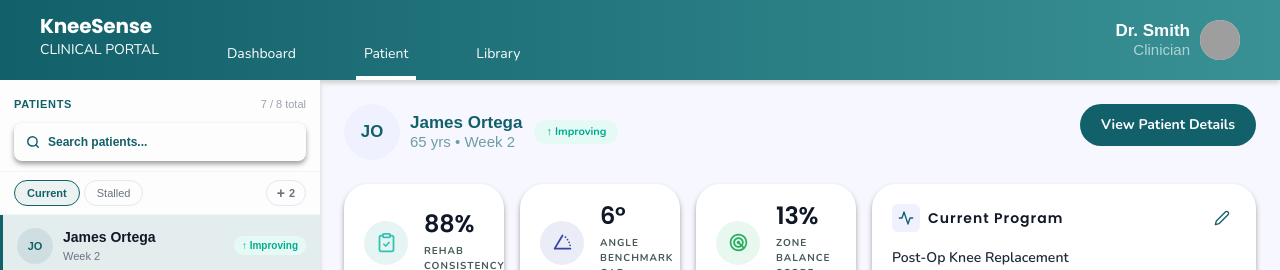
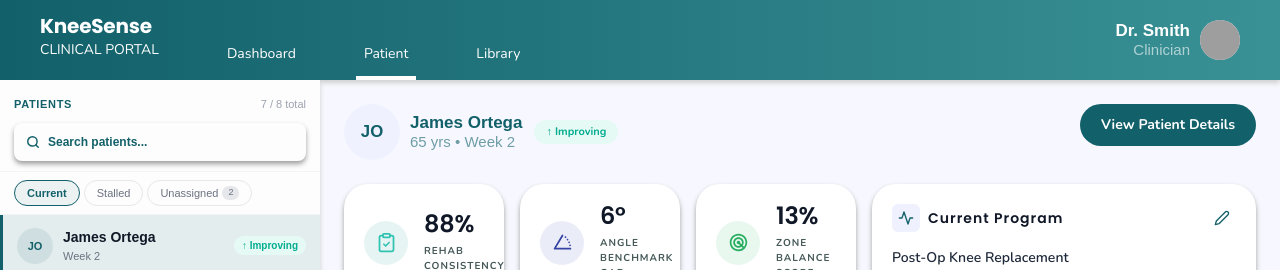
Before and after one commit to Bar0nDev/KneeSense, a Next.js app in the folder frontend/: page /patients in a window 1280 px wide. Shown: the top 270 px of the page. Built offline with nearby package versions, Linux system fonts and the light colour scheme; grey boxes are pictures that could not be loaded.

Commit message:
unassigned ui

```diff
--- a/frontend/src/components/clinician/list/patientDetail.tsx
+++ b/frontend/src/components/clinician/list/patientDetail.tsx
@@ -37,7 +37,9 @@ type Props = {
 export default function PatientDetail({ patient }: Props) {
   const { sessionData, metrics: hookMetrics } = useProgress();
   const [isEditModalOpen, setIsEditModalOpen] = useState(false);
-  const s = STATUS_COLORS[patient.status] || STATUS_COLORS.stable;
+
+  const isUnassigned = patient.status === "unassigned";
+  const s = isUnassigned ? { bg: "#FFFBF2", text: "#FF8C00", icon: "?" } : (STATUS_COLORS[patient.status] || STATUS_COLORS.stable);
 
   return (
     <div className="space-y-6">
@@ -47,7 +49,7 @@ export default function PatientDetail({ patient }: Props) {
           <div className="flex items-center gap-3">
             <Avatar
               name={patient.name}
-              subtext={`65 yrs • Week ${Math.ceil(patient.daysIn / 7)}`}
+              subtext={`65 yrs${!isUnassigned ? ` • Week ${Math.ceil(patient.daysIn / 7)}` : ""}`}
               size={56}
             />
             <span style={{ fontSize: "11px", fontWeight: 700, color: s.text, background: s.bg, borderRadius: "999px", padding: "4px 12px", whiteSpace: "nowrap", flexShrink: 0 }}>
@@ -58,9 +60,9 @@ export default function PatientDetail({ patient }: Props) {
 
         <div className="flex flex-wrap gap-3">
           <PrimaryButton
-            onClick={() => console.log("View Patient Details")}
+            onClick={() => console.log(isUnassigned ? "Add Patient" : "View Patient Details")}
           >
-            View Patient Details
+            {isUnassigned ? "Add Patient" : "View Patient Details"}
           </PrimaryButton>
         </div>
       </div>
@@ -74,26 +76,26 @@ export default function PatientDetail({ patient }: Props) {
           <div className="grid grid-cols-1 md:grid-cols-3 gap-4">
             <MetricCard
               type="rehabConsistency"
-              value={`${patient.compliance}%`}
+              value={isUnassigned ? "—" : `${patient.compliance}%`}
             />
             <MetricCard
               type="angleBenchmarkGap"
-              value={hookMetrics.find(m => m.type === 'angleBenchmarkGap')?.value || '-15°'}
+              value={isUnassigned ? "—" : (hookMetrics.find(m => m.type === 'angleBenchmarkGap')?.value || '-15°')}
             />
             <MetricCard
               type="zoneBalanceScore"
-              value={hookMetrics.find(m => m.type === 'zoneBalanceScore')?.value || 'Stable'}
+              value={isUnassigned ? "—" : (hookMetrics.find(m => m.type === 'zoneBalanceScore')?.value || 'Stable')}
             />
           </div>
 
           <BenchmarkComparisonCard
-            data={sessionData.benchmarkData}
+            data={isUnassigned ? [] : sessionData.benchmarkData}
             userName={patient.name}
             ageGroup="Elderly Benchmark"
           />
 
           <MuscleSmoothnessCard
-            data={sessionData.smoothnessData}
+            data={isUnassigned ? [] : sessionData.smoothnessData}
             benchmark={0.6}
           />
         </div>
@@ -110,13 +112,21 @@ export default function PatientDetail({ patient }: Props) {
                 </div>
                 <h3 className="text-sm font-bold text-gray-900">Current Program</h3>
               </div>
+              {!isUnassigned && (
                 <button
                   className="p-1.5 hover:bg-gray-100 rounded-md transition-colors"
                   onClick={() => setIsEditModalOpen(true)}
                 >
                   <FiEdit2 size={16} color="#12606A" />
                 </button>
+              )}
             </div>
+            {isUnassigned ? (
+              <div className="flex items-center justify-center p-6 bg-gray-50 rounded-lg">
+                <p className="text-sm font-medium text-gray-500">No active program.</p>
+              </div>
+            ) : (
+              <>
                 <div>
                   <p className="text-sm font-semibold text-gray-800">Post-Op Knee Replacement</p>
                   <p className="text-xs text-gray-500 mt-1">Week 3 of 6 • 5x per week</p>
@@ -130,6 +140,8 @@ export default function PatientDetail({ patient }: Props) {
                     <div className="bg-[#12606A] h-2 rounded-full" style={{ width: '50%' }}></div>
                   </div>
                 </div>
+              </>
+            )}
           </Card>
 
           {/* Metrics Card */}
@@ -140,7 +152,7 @@ export default function PatientDetail({ patient }: Props) {
                 <span className="text-sm font-semibold text-gray-500 uppercase">Knee Angle</span>
                 <div className="text-right">
                   <span className="text-2xl font-bold text-gray-900">{sessionData.stats[0]?.value || '67°'}</span>
-                  <p className="text-xs text-green-600 font-medium">{sessionData.stats[0]?.benchmark || '+12% above elderly avg'}</p>
+                  {!isUnassigned && <p className="text-xs text-green-600 font-medium">{sessionData.stats[0]?.benchmark || '+12% above elderly avg'}</p>}
                 </div>
               </div>
               <div className="w-full bg-gray-200 rounded-full h-2">
@@ -154,7 +166,7 @@ export default function PatientDetail({ patient }: Props) {
                 <span className="text-sm font-semibold text-gray-500 uppercase">Force Estimate Avg</span>
                 <div className="text-right">
                   <span className="text-2xl font-bold text-gray-900">{patient.forceAvg} N</span>
-                  <p className="text-xs text-green-600 font-medium">{sessionData.stats[1]?.benchmark || '+5% above average'}</p>
+                  {!isUnassigned && <p className="text-xs text-green-600 font-medium">{sessionData.stats[1]?.benchmark || '+5% above average'}</p>}
                 </div>
               </div>
               <div className="w-full bg-gray-200 rounded-full h-2">
@@ -167,9 +179,9 @@ export default function PatientDetail({ patient }: Props) {
           <div className="w-full shrink-0">
             <ZoneMap
               videoSrc={sessionData.video.videoSrc}
-              medialPct={sessionData.video.medialPct}
-              centralPct={sessionData.video.centralPct}
-              lateralPct={sessionData.video.lateralPct}
+              medialPct={isUnassigned ? "0" : String(sessionData.video.medialPct)}
+              centralPct={isUnassigned ? "0" : String(sessionData.video.centralPct)}
+              lateralPct={isUnassigned ? "0" : String(sessionData.video.lateralPct)}
             />
           </div>
 
--- a/frontend/src/components/clinician/list/patientList.tsx
+++ b/frontend/src/components/clinician/list/patientList.tsx
@@ -22,11 +22,11 @@ export const patients = [
 ];
 
 const unassigned = [
-  { id: "u1", name: "Harper Mitchell" },
-  { id: "u2", name: "Elijah Scott" },
+  { id: "u1", name: "Harper Mitchell", daysIn: 0, status: "unassigned", compliance: 0, forceAvg: 20, nextSession: "N/A" },
+  { id: "u2", name: "Elijah Scott", daysIn: 0, status: "unassigned", compliance: 0, forceAvg: 18, nextSession: "N/A" },
 ];
 
-type FilterType = "Current" | "Stalled";
+type FilterType = "Current" | "Stalled" | "Unassigned";
 type Patient = typeof patients[0];
 type Props = {
   onSelect: (patient: Patient) => void;
@@ -36,9 +36,10 @@ type Props = {
 export default function PatientList({ onSelect, selectedId }: Props) {
   const [search, setSearch] = useState("");
   const [filter, setFilter] = useState<FilterType>("Current");
-  const [showUnassigned, setShowUnassigned] = useState(false);
 
-  const filtered = patients.filter((p) => {
+  const filtered = filter === "Unassigned"
+    ? unassigned.filter((u) => u.name.toLowerCase().includes(search.toLowerCase()))
+    : patients.filter((p) => {
         const matchesSearch = p.name.toLowerCase().includes(search.toLowerCase());
         const matchesFilter = filter === "Current"
           ? p.status !== "declining" || p.compliance >= 40
@@ -60,45 +61,66 @@ export default function PatientList({ onSelect, selectedId }: Props) {
 
         <SearchBar
           placeholder="Search patients..."
+          value={search}
+          onChange={setSearch}
         />
 
       </div>
 
-      {/* Filters + Unassigned */}
+      {/* Filters */}
       <div style={{ padding: "8px 14px", display: "flex", alignItems: "center", justifyContent: "space-between", borderBottom: "1px solid #F3F4F6" }}>
         <div style={{ display: "flex", gap: "4px" }}>
-          {(["Current", "Stalled"] as FilterType[]).map((f) => (
-            <button key={f} onClick={() => setFilter(f)} style={{ padding: "4px 12px", borderRadius: "999px", border: `1.5px solid ${filter === f ? BRAND : "#E5E7EB"}`, background: filter === f ? `${BRAND}12` : "transparent", color: filter === f ? BRAND : "#6B7280", fontSize: "11px", fontWeight: filter === f ? 700 : 500, cursor: "pointer", fontFamily: "'DM Sans', sans-serif" }}>
-              {f}
+          {(["Current", "Stalled", "Unassigned"] as FilterType[]).map((f) => (
+            <button key={f} onClick={() => setFilter(f)} style={{ padding: "4px 12px", borderRadius: "999px", border: `1.5px solid ${filter === f ? (f === "Unassigned" ? "#FF8C00" : BRAND) : "#E5E7EB"}`, background: filter === f ? (f === "Unassigned" ? "#FFF7E6" : `${BRAND}12`) : "transparent", color: filter === f ? (f === "Unassigned" ? "#FF8C00" : BRAND) : "#6B7280", fontSize: "11px", fontWeight: filter === f ? 700 : 500, cursor: "pointer", fontFamily: "'DM Sans', sans-serif" }}>
+              {f === "Unassigned" ? (
+                <span style={{ display: "flex", alignItems: "center", gap: "4px" }}>
+                  Unassigned
+                  <span style={{ background: filter === "Unassigned" ? "#FF8C00" : "#E5E7EB", color: filter === "Unassigned" ? "#FFF" : "#6B7280", padding: "0 6px", borderRadius: "999px", fontSize: "9px" }}>{unassigned.length}</span>
+                </span>
+              ) : f}
             </button>
           ))}
         </div>
-        <button onClick={() => setShowUnassigned(!showUnassigned)} style={{ display: "flex", alignItems: "center", gap: "4px", padding: "4px 10px", borderRadius: "999px", border: `1.5px solid ${showUnassigned ? "#FF8C00" : "#E5E7EB"}`, background: showUnassigned ? "#FFF7E6" : "transparent", color: showUnassigned ? "#FF8C00" : "#6B7280", fontSize: "11px", fontWeight: 600, cursor: "pointer", fontFamily: "'DM Sans', sans-serif" }}>
-          <span style={{ fontSize: "14px", lineHeight: 1 }}>+</span>
-          <span>{unassigned.length}</span>
-        </button>
       </div>
-
-      {/* Unassigned dropdown */}
-      {showUnassigned && (
-        <div style={{ background: "#FFFBF2", borderBottom: "1px solid #FFE4B0", padding: "8px 14px" }}>
-          <p style={{ fontSize: "10px", fontWeight: 700, color: "#FF8C00", textTransform: "uppercase", letterSpacing: "0.05em", marginBottom: "6px" }}>Unassigned</p>
-          {unassigned.map((u) => (
-            <div key={u.id} style={{ display: "flex", alignItems: "center", justifyContent: "space-between", padding: "5px 0" }}>
-              <span style={{ fontSize: "12px", color: "#374151", fontWeight: 500 }}>{u.name}</span>
-              <button style={{ fontSize: "10px", fontWeight: 700, color: BRAND, background: `${BRAND}12`, border: `1px solid ${BRAND}`, borderRadius: "6px", padding: "2px 8px", cursor: "pointer", fontFamily: "'DM Sans', sans-serif" }}>Assign</button>
-            </div>
-          ))}
-        </div>
-      )}
 
       {/* Patient list */}
       <div style={{ flex: 1, overflowY: "auto" }}>
         {filtered.length === 0 ? (
           <div style={{ padding: "32px 14px", textAlign: "center", color: "#9CA3AF", fontSize: "12px" }}>No patients found</div>
         ) : filtered.map((p) => {
-          const s = STATUS_COLORS[p.status];
+          const isUnassignedCard = p.status === "unassigned";
+          const s = isUnassignedCard ? { bg: "#FFFBF2", text: "#FF8C00", icon: "?" } : STATUS_COLORS[p.status];
           const isSelected = p.id === selectedId;
+
+          if (isUnassignedCard) {
+            return (
+              <div
+                key={p.id}
+                onClick={() => onSelect(p)}
+                style={{
+                  padding: "12px 14px", borderBottom: "1px solid #E5E7EB", cursor: "pointer", transition: "background 0.1s",
+                  background: isSelected ? "#FFE4B050" : "transparent",
+                  borderLeft: isSelected ? `3px solid #FF8C00` : "3px solid transparent"
+                }}
+                onMouseEnter={(e) => { if (!isSelected) e.currentTarget.style.background = "#FFE4B020"; }}
+                onMouseLeave={(e) => { if (!isSelected) e.currentTarget.style.background = "transparent"; }}
+              >
+                <div style={{ display: "flex", alignItems: "center", justifyContent: "space-between" }}>
+                  <div style={{ display: "flex", alignItems: "center", gap: "10px" }}>
+                    <div style={{ width: "36px", height: "36px", borderRadius: "999px", background: "#FFF7E6", display: "flex", alignItems: "center", justifyContent: "center", flexShrink: 0 }}>
+                      <span style={{ fontSize: "11px", fontWeight: 700, color: "#FF8C00" }}>{p.name.split(" ").map((n: string) => n[0]).join("").toUpperCase().slice(0, 2)}</span>
+                    </div>
+                    <div style={{ flex: 1, minWidth: 0 }}>
+                      <div style={{ fontSize: "14px", fontWeight: 700, color: "#111827", whiteSpace: "nowrap", overflow: "hidden", textOverflow: "ellipsis" }}>{p.name}</div>
+                      <div style={{ fontSize: "11px", color: "#FF8C00", fontWeight: 600 }}>Needs Assessment</div>
+                    </div>
+                  </div>
+                  <button style={{ fontSize: "10px", fontWeight: 700, color: BRAND, background: `${BRAND}12`, border: `1px solid ${BRAND}`, borderRadius: "6px", padding: "4px 10px", cursor: "pointer", fontFamily: "'DM Sans', sans-serif" }}>Assign</button>
+                </div>
+              </div>
+            );
+          }
+
           return (
             <div key={p.id} onClick={() => onSelect(p)}
               style={{ padding: "12px 14px", borderBottom: "1px solid #E5E7EB", cursor: "pointer", transition: "background 0.1s", background: isSelected ? `${BRAND}1A` : "transparent", borderLeft: isSelected ? `3px solid ${BRAND}` : "3px solid transparent" }}
```
Lines whose indentation alone changed are shown as unchanged.
